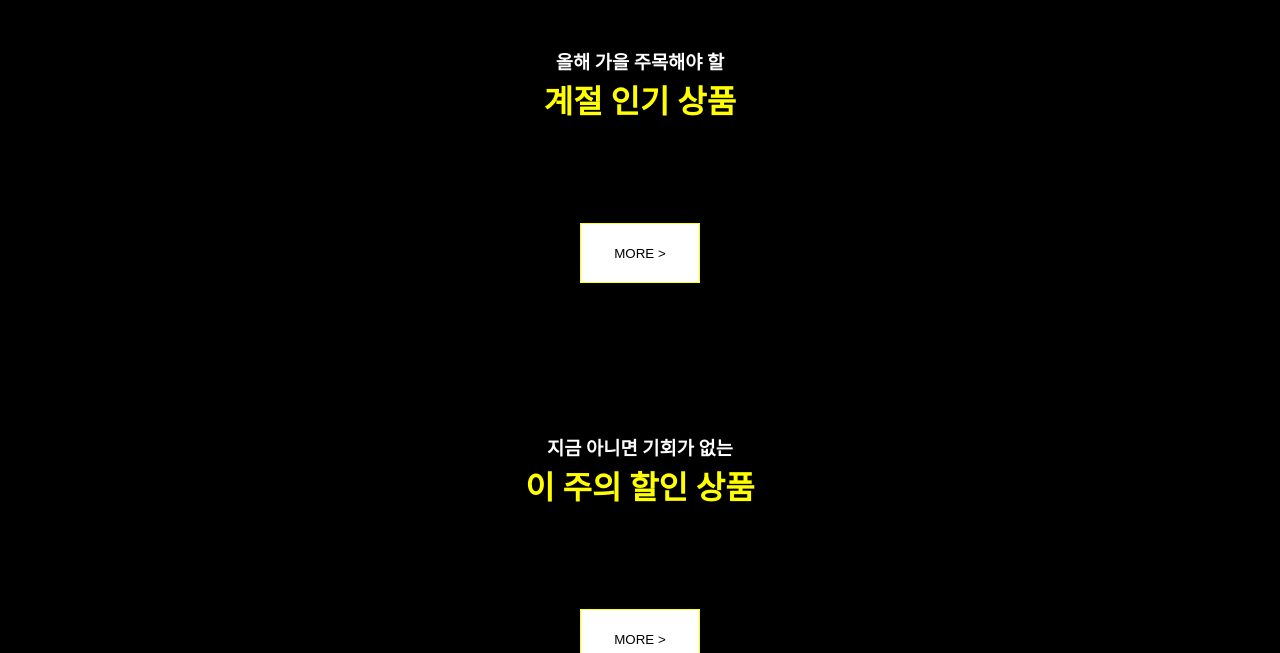
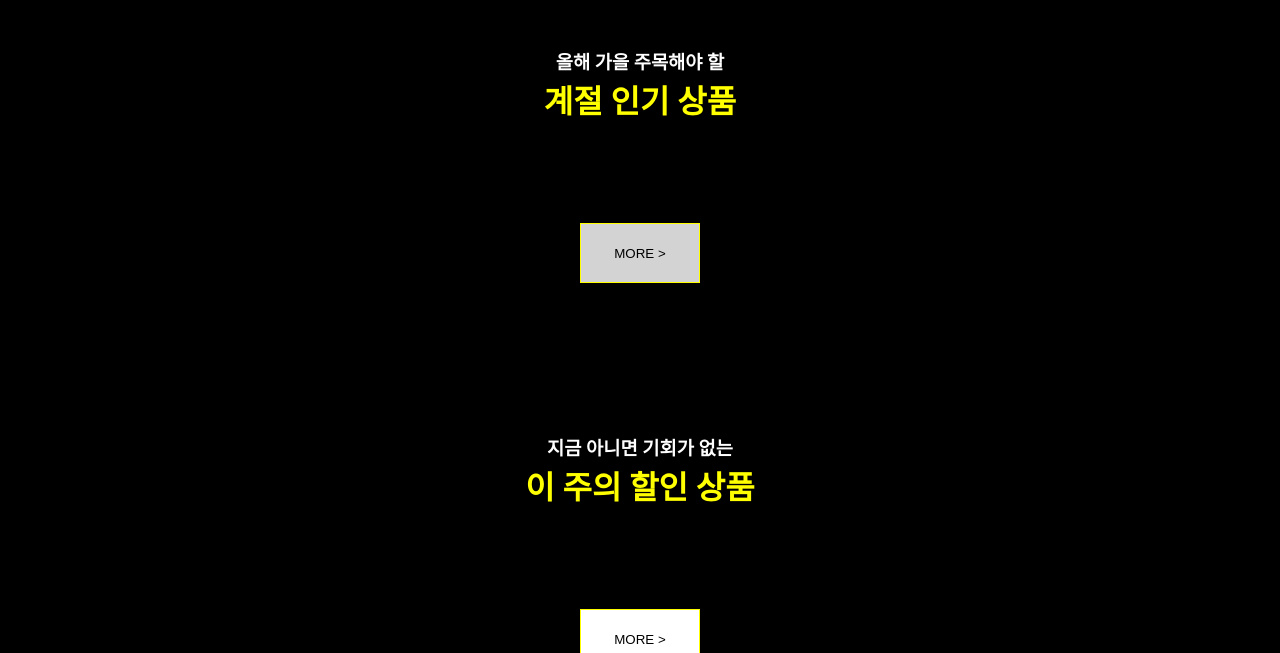
Before and after one commit to leechleech04/Mango-Shop, a plain HTML site: page Mango-Shop/main.html in a window 1280 px wide. In both pictures the pointer is over the button 640 px from the left and 1148 px from the top of the page. Shown: the part 895-1548 px from the top of the page. Drawn offline with Linux system fonts and the light colour scheme; a web font is replaced by a local one.

Commit message:
feat: more 버튼 효과

```diff
--- a/Mango-Shop/style.css
+++ b/Mango-Shop/style.css
@@ -189,6 +189,11 @@ main {
   margin-bottom: 100px;
 }
 
+.more-btn:hover {
+  cursor: pointer;
+  background-color: #d3d3d3;
+}
+
 footer {
   display: grid;
   grid-template-columns: repeat(3, 1fr);
```
